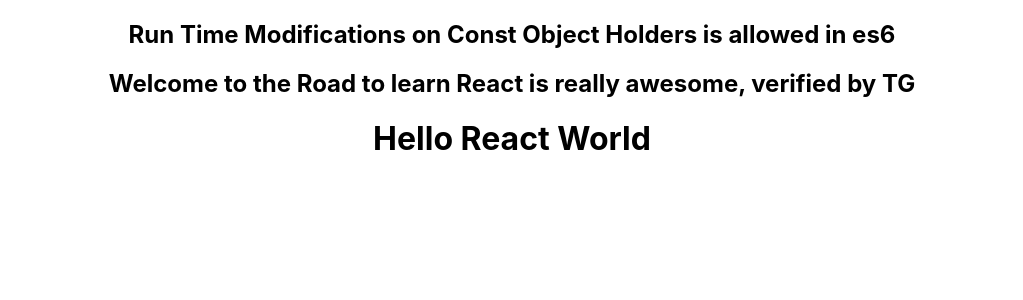
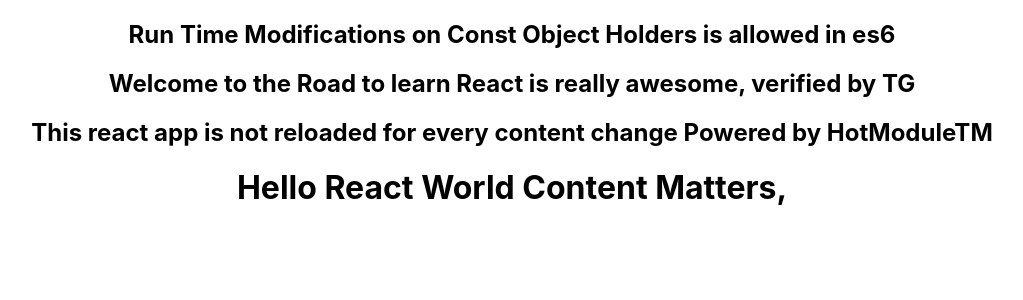
Before and after one commit to Tarun047/LearnReact, a React (Create React App) app: page / in a window 1280 px wide. Shown: the top 300 px of the page, without its empty margins (128-1151 px from the left). Built offline with nearby package versions, Linux system fonts and the light colour scheme.

Commit message:
HotModule Expermentation Starter

```diff
--- a/src/App.js
+++ b/src/App.js
@@ -7,10 +7,12 @@
   	var message = "Welcome to the Road to learn React is really awesome, verified by TG";
   	const dict = {text:'Sample Text Declarations'};
   	dict.text = 'Run Time Modifications on Const Object Holders is allowed in es6';
+    let message2  = "This react app is not reloaded for every content change\nPowered by HotModuleTM";
     return (
       <div className="App">
       	<h2>{dict.text}</h2>
         <h2>{message}</h2>
+        <h2>{message2}</h2>
       </div>
     );
   }
--- a/src/index.js
+++ b/src/index.js
@@ -5,9 +5,13 @@
 import * as serviceWorker from './serviceWorker';
 
 ReactDOM.render(<App />, document.getElementById('root'));
-ReactDOM.render(<h1>Hello React World</h1>,document.getElementById('samplepage'));
+ReactDOM.render(<h1>Hello React World Content Matters,</h1>,document.getElementById('samplepage'));
 
 // If you want your app to work offline and load faster, you can change
 // unregister() to register() below. Note this comes with some pitfalls.
-// Learn more about service workers: https://bit.ly/CRA-PWA
+// Learn more about service workers: https://bit.ly/CRA-PWA'
+if(module.hot)
+{
+	module.hot.accept();
+}
 serviceWorker.unregister();
```
